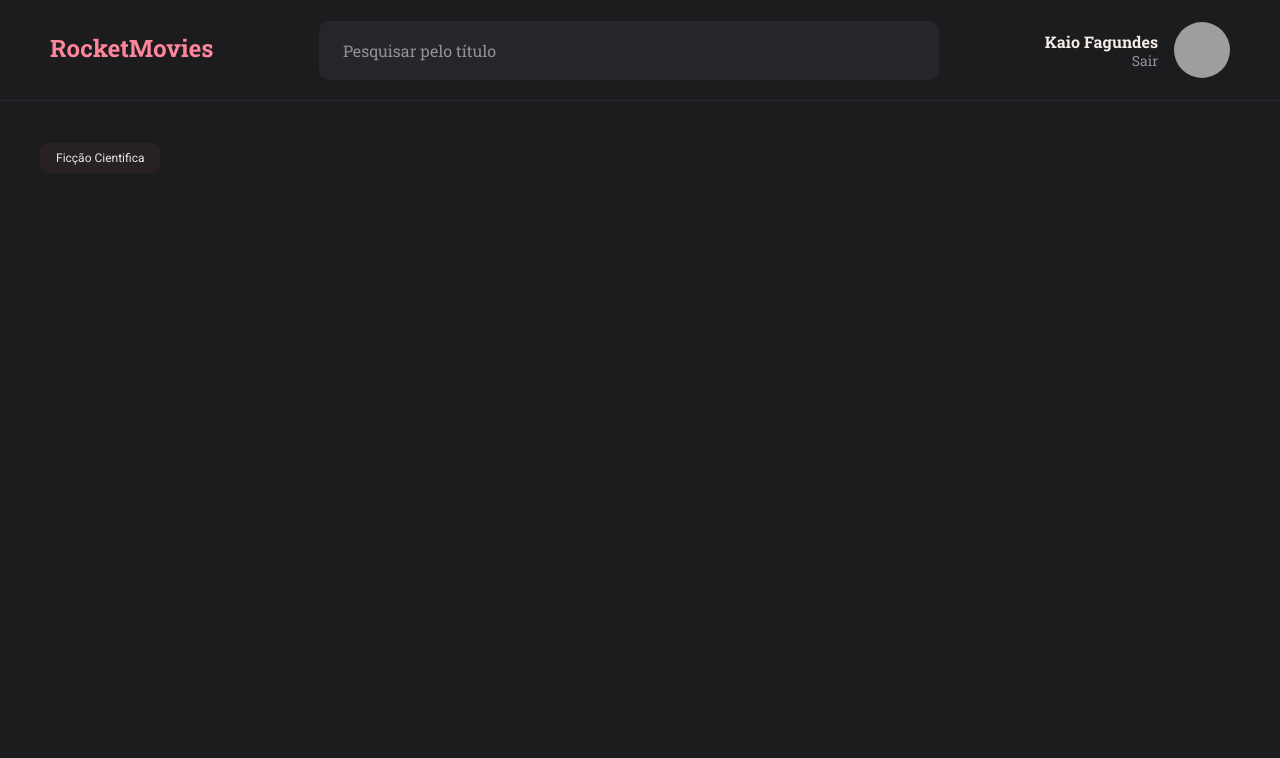
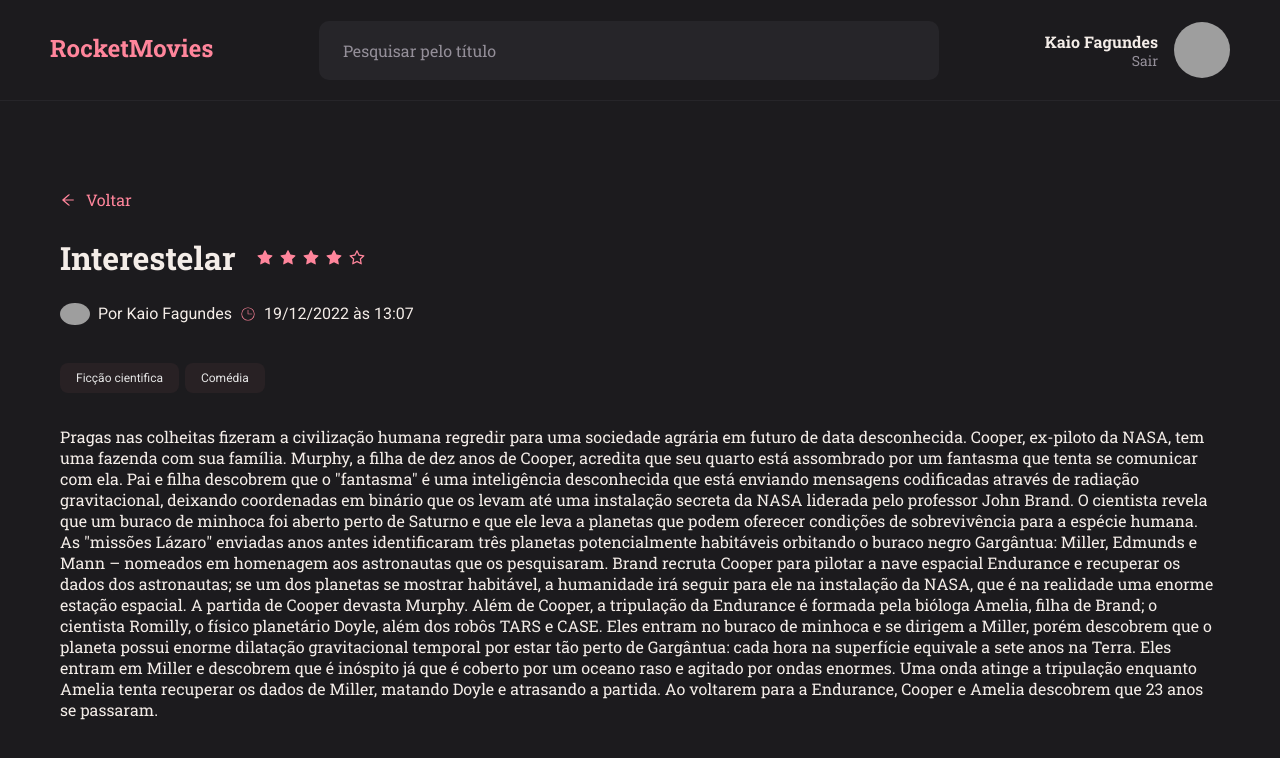
Before and after one commit to kaioba13/RocketMovies, a React (Vite) app: page / in a window 1280 px wide. Shown: the top 758 px of the page. Built offline with nearby package versions, Linux system fonts and the light colour scheme; grey boxes are pictures that could not be loaded.

Commit message:
Pagina Movies preview

```diff
--- a/src/components/ButtonBack/index.jsx
+++ b/src/components/ButtonBack/index.jsx
@@ -1,12 +1,12 @@
 import { AiOutlineArrowLeft } from "react-icons/ai";
 import { Container } from "./styles";
 
-export function ButtonBack({ title }) {
+export function ButtonText({ title, ...rest }) {
   return (
-    <Container type="button">
+    <Container type="button" {...rest}>
       <a href="/">
+        <AiOutlineArrowLeft />
         {title}
-        <AiOutlineArrowLeft />
       </a>
     </Container>
   );
--- a/src/components/ButtonBack/styles.js
+++ b/src/components/ButtonBack/styles.js
@@ -4,7 +4,7 @@
   background: none;
   border: none;
   color: ${({ theme }) => theme.COLORS.RED};
-  a {
+  > a {
     display: flex;
     gap: 1rem;
     color: ${({ theme }) => theme.COLORS.RED};
@@ -15,8 +15,9 @@
     font-size: 1.6rem;
     line-height: 2.1rem;
     text-align: center;
+    align-items: center;
   }
-  svg {
+  > svg {
     color: ${({ theme }) => theme.COLORS.RED};
     align-self: center;
   }
--- a/src/components/Section/index.jsx
+++ b/src/components/Section/index.jsx
@@ -1,10 +1,11 @@
 import { Tags } from "../Tags";
 import { Container } from "./styles";
 
-export function Section() {
+export function Section({ title, children }) {
   return (
     <Container>
-      <Tags title="Ficção Cientifica" />
+      {title}
+      {children}
     </Container>
   );
 }
--- a/src/components/Section/styles.js
+++ b/src/components/Section/styles.js
@@ -3,6 +3,5 @@
 export const Container = styled.section`
   height: auto;
   width: auto;
-
-  padding: 4rem;
+  margin: 4rem 0;
 `;
--- /dev/null
+++ b/src/components/Stars/index.jsx
@@ -0,0 +1,15 @@
+import { Container } from "./styles";
+import { AiOutlineStar } from "react-icons/ai";
+import { AiFillStar } from "react-icons/ai";
+
+export function Stars({ ratings }) {
+  return (
+    <Container>
+      <span> {ratings >= 1 ? <AiFillStar /> : <AiOutlineStar />} </span>
+      <span> {ratings >= 2 ? <AiFillStar /> : <AiOutlineStar />} </span>
+      <span> {ratings >= 3 ? <AiFillStar /> : <AiOutlineStar />} </span>
+      <span> {ratings >= 4 ? <AiFillStar /> : <AiOutlineStar />} </span>
+      <span> {ratings >= 5 ? <AiFillStar /> : <AiOutlineStar />} </span>
+    </Container>
+  );
+}
--- /dev/null
+++ b/src/components/Stars/styles.js
@@ -0,0 +1,13 @@
+import styled from "styled-components";
+
+export const Container = styled.div`
+  display: flex;
+  gap: 5px;
+  > span {
+    font-size: clamp(14px, 14px + 0.6vw, 18px);
+    color: ${({ theme }) => theme.COLORS.RED};
+    padding: 0;
+    margin: 0;
+    max-height: 18px;
+  }
+`;
--- a/src/components/Tags/styles.js
+++ b/src/components/Tags/styles.js
@@ -12,5 +12,6 @@
   background-color: rgba(40, 33, 36, 1);
   color: ${({ theme }) => theme.COLORS.GRAY_900};
   padding: 0.8rem 1.6rem;
+  margin-right: 0.6rem;
   border-radius: 0.8rem;
 `;
--- a/src/main.jsx
+++ b/src/main.jsx
@@ -3,13 +3,13 @@
 import { ThemeProvider } from "styled-components";
 import GlobalStyles from "./Styles/global";
 import theme from "./Styles/theme";
-import { Details } from "./pages/Details";
+import { MoviesPreview } from "./pages/MoviesPreview";
 
 ReactDOM.createRoot(document.getElementById("root")).render(
   <React.StrictMode>
     <ThemeProvider theme={theme}>
       <GlobalStyles />
-      <Details />
+      <MoviesPreview />
     </ThemeProvider>
   </React.StrictMode>
 );
--- a/src/pages/Details/index.jsx
+++ /dev/null
@@ -1,13 +0,0 @@
-import { Container } from "./styles";
-import { Button } from "../../components/button";
-import { Header } from "../../components/Header";
-import { Tags } from "../../components/Tags";
-import { Section } from "../../components/Section";
-export function Details() {
-  return (
-    <Container>
-      <Header />
-      <Section />
-    </Container>
-  );
-}
--- a/src/pages/Details/styles.js
+++ /dev/null
@@ -1,12 +0,0 @@
-import styled from "styled-components";
-
-export const Container = styled.div`
-  width: 100%;
-  height: 100vh;
-
-  display: grid;
-  grid-template-rows: 10.5rem auto;
-  grid-template-areas:
-    "header"
-    "content";
-`;
--- /dev/null
+++ b/src/pages/MoviesPreview/index.jsx
@@ -0,0 +1,80 @@
+import { Container, Content, MovieInfo, UserInfo } from "./styles";
+import { AiOutlineArrowLeft } from "react-icons/ai";
+import { CiClock2 } from "react-icons/ci";
+import { Header } from "../../components/Header";
+import { Tags } from "../../components/Tags";
+import { Section } from "../../components/Section";
+import { ButtonText } from "../../components/ButtonBack";
+import { Stars } from "../../components/Stars";
+export function MoviesPreview() {
+  return (
+    <Container>
+      <Header />
+
+      <main>
+        <Content>
+          <ButtonText title="Voltar">
+            <AiOutlineArrowLeft />
+          </ButtonText>
+
+          <MovieInfo>
+            <h1>Interestelar</h1>
+            <Stars ratings="4" />
+          </MovieInfo>
+
+          <UserInfo>
+            <div>
+              <img
+                src="https://github.com/kaioba13.png"
+                alt="Foto do usuario"
+              ></img>
+              <span>Por Kaio Fagundes</span>
+            </div>
+
+            <div>
+              <CiClock2 />
+              <span>19/12/2022 às 13:07</span>
+            </div>
+          </UserInfo>
+
+          <Section>
+            <Tags title="Ficção cientifica" />
+            <Tags title="Comédia" />
+          </Section>
+          <p>
+            Pragas nas colheitas fizeram a civilização humana regredir para uma
+            sociedade agrária em futuro de data desconhecida. Cooper, ex-piloto
+            da NASA, tem uma fazenda com sua família. Murphy, a filha de dez
+            anos de Cooper, acredita que seu quarto está assombrado por um
+            fantasma que tenta se comunicar com ela. Pai e filha descobrem que o
+            "fantasma" é uma inteligência desconhecida que está enviando
+            mensagens codificadas através de radiação gravitacional, deixando
+            coordenadas em binário que os levam até uma instalação secreta da
+            NASA liderada pelo professor John Brand. O cientista revela que um
+            buraco de minhoca foi aberto perto de Saturno e que ele leva a
+            planetas que podem oferecer condições de sobrevivência para a
+            espécie humana. As "missões Lázaro" enviadas anos antes
+            identificaram três planetas potencialmente habitáveis orbitando o
+            buraco negro Gargântua: Miller, Edmunds e Mann – nomeados em
+            homenagem aos astronautas que os pesquisaram. Brand recruta Cooper
+            para pilotar a nave espacial Endurance e recuperar os dados dos
+            astronautas; se um dos planetas se mostrar habitável, a humanidade
+            irá seguir para ele na instalação da NASA, que é na realidade uma
+            enorme estação espacial. A partida de Cooper devasta Murphy. Além de
+            Cooper, a tripulação da Endurance é formada pela bióloga Amelia,
+            filha de Brand; o cientista Romilly, o físico planetário Doyle, além
+            dos robôs TARS e CASE. Eles entram no buraco de minhoca e se dirigem
+            a Miller, porém descobrem que o planeta possui enorme dilatação
+            gravitacional temporal por estar tão perto de Gargântua: cada hora
+            na superfície equivale a sete anos na Terra. Eles entram em Miller e
+            descobrem que é inóspito já que é coberto por um oceano raso e
+            agitado por ondas enormes. Uma onda atinge a tripulação enquanto
+            Amelia tenta recuperar os dados de Miller, matando Doyle e atrasando
+            a partida. Ao voltarem para a Endurance, Cooper e Amelia descobrem
+            que 23 anos se passaram.
+          </p>
+        </Content>
+      </main>
+    </Container>
+  );
+}
--- /dev/null
+++ b/src/pages/MoviesPreview/styles.js
@@ -0,0 +1,92 @@
+import styled from "styled-components";
+
+export const Container = styled.div`
+  width: 100%;
+  height: 100vh;
+
+  display: grid;
+  grid-template-rows: 10.5rem auto;
+  grid-template-areas:
+    "header"
+    "content";
+
+  * {
+    scrollbar-width: thin;
+    scrollbar-color: ${({ theme }) => theme.COLORS.RED} transparent;
+  }
+
+  > main {
+    grid-area: content;
+    padding: 6.4rem 0;
+    overflow-y: scroll;
+  }
+
+  > main::-webkit-scrollbar {
+    width: 0.8rem;
+    border-radius: 10rem;
+  }
+
+  > main::-webkit-scrollbar-thumb {
+    background: ${({ theme }) => theme.COLORS.RED};
+  }
+
+  > p {
+    font-family: "Roboto Slab";
+    font-style: normal;
+    font-weight: 400;
+    font-size: 1.6rem;
+    line-height: 2.1rem;
+    display: flex;
+    align-items: center;
+    text-align: justify;
+
+    color: ${({ theme }) => theme.COLORS.WHITE};
+  }
+`;
+
+export const Content = styled.div`
+  max-width: 120rem;
+  margin: 0 auto;
+  padding: 2rem;
+`;
+
+export const MovieInfo = styled.div`
+  display: flex;
+  gap: 2rem;
+  align-items: center;
+
+  margin-top: 2.4rem;
+
+  svg {
+    align-self: center;
+  }
+`;
+
+export const UserInfo = styled.div`
+  display: flex;
+  align-items: center;
+  gap: 0.8rem;
+  margin-top: 2.4rem;
+  img {
+    width: 3rem;
+    border-radius: 50%;
+  }
+
+  div {
+    display: flex;
+    align-items: center;
+    gap: 0.8rem;
+  }
+  span {
+    font-family: "Roboto";
+    font-style: normal;
+    font-weight: 400;
+    font-size: 1.6rem;
+    line-height: 1.9rem;
+
+    color: ${({ theme }) => theme.COLORS.WHITE};
+  }
+  svg {
+    color: ${({ theme }) => theme.COLORS.RED};
+  }
+`;
```
